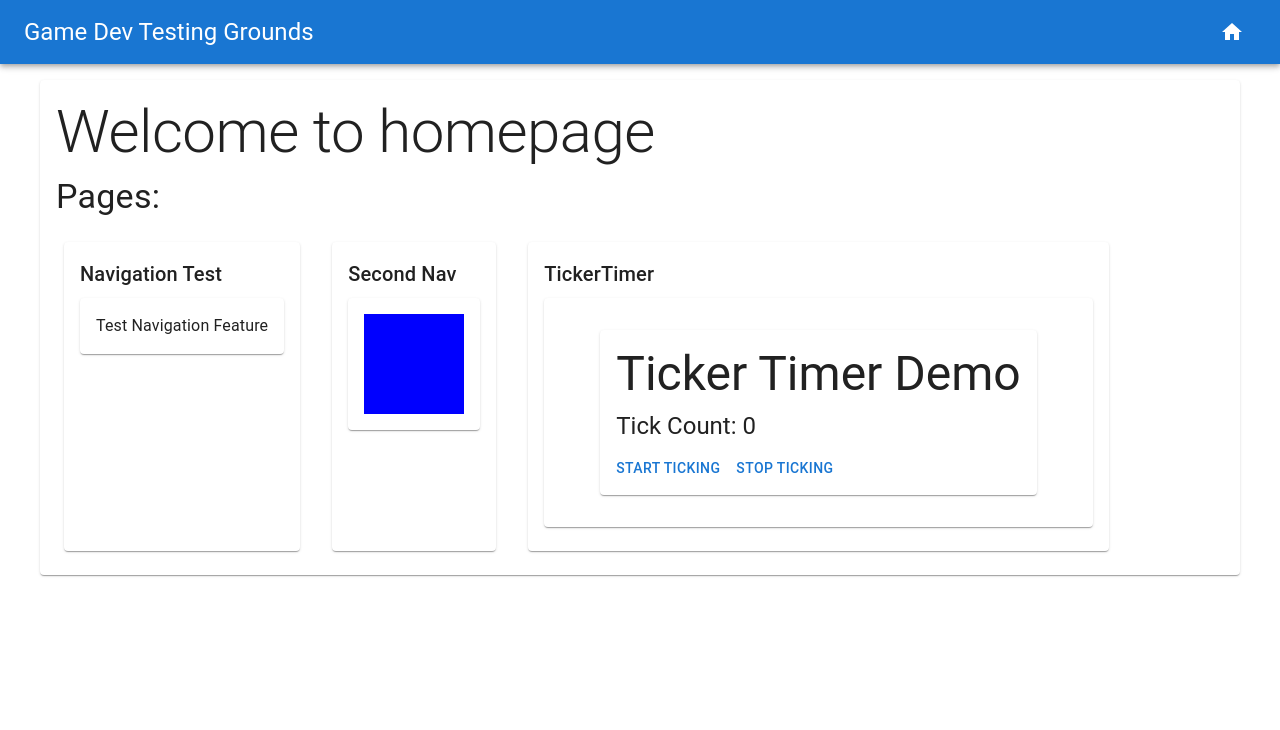
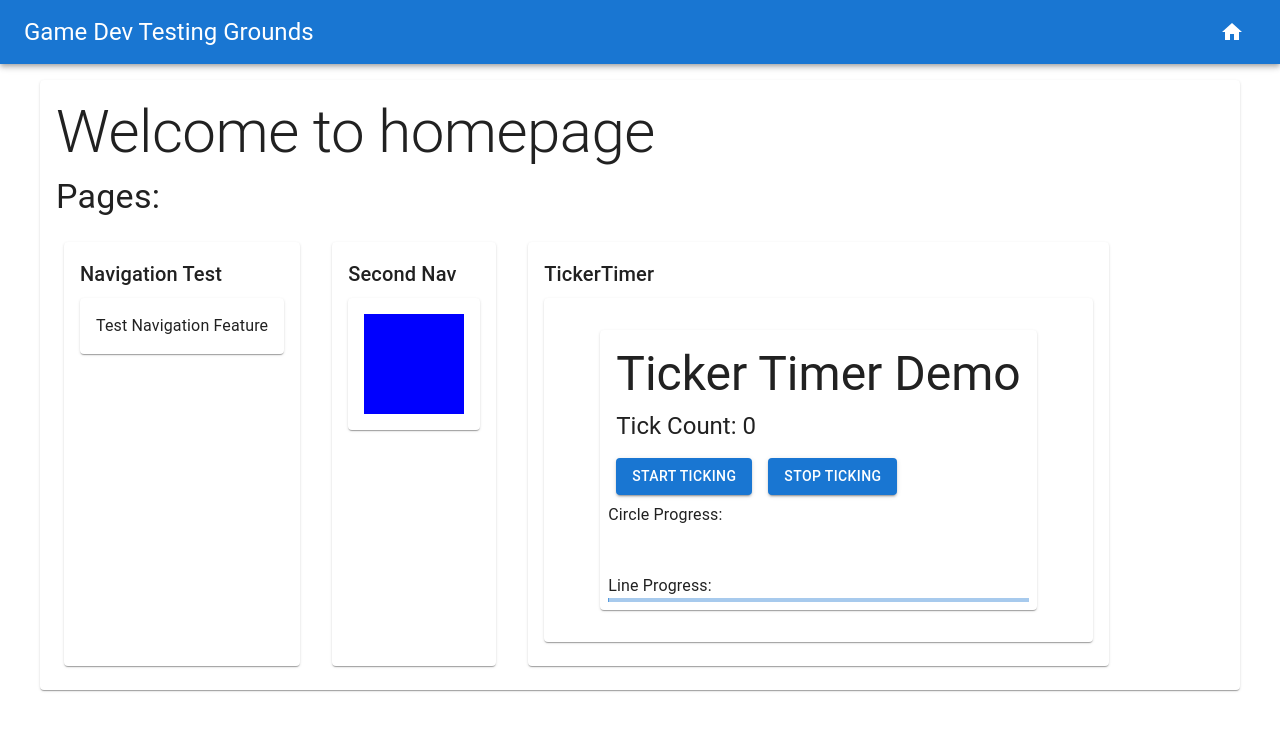
Before and after one commit to wrdecurtins/game-dev-testground, a React (Vite) app: page / in a window 1280 px wide. Shown: the top 730 px of the page. Built offline with nearby package versions, Linux system fonts and the light colour scheme.

Commit message:
fix key error, update button look

```diff
--- a/src/routes/home.tsx
+++ b/src/routes/home.tsx
@@ -24,6 +24,7 @@ export default function Home() {
         {Object.entries(demoRoutes).map(([name, route]) => {
           return (
             <PageTile
+              key={name}
               name={name}
               route={route.path}
               elementPreview={route.element}
--- a/src/routes/ticker.tsx
+++ b/src/routes/ticker.tsx
@@ -1,5 +1,8 @@
 import {
- Typography, Button
+ Typography, Button,
+ CircularProgress, Box,
+ ButtonProps,
+ LinearProgress
 } from "@mui/material";
 import PagePaper from "../components/page-paper";
 import { useState } from "react";
@@ -8,12 +11,22 @@ import { useTickerTimer } from "../ticker/useTicker";
 export function TickerDemo() {
 
   const [count, setCount] = useState(0);
+  const [circle, setCircle] = useState(0);
+  const [line, setLine] = useState(0);
 
-  const tickerTimer = useTickerTimer({ tickSpeed: 50 });
+  const tickerTimer = useTickerTimer({ tickSpeed: 100 });
 
   tickerTimer.setTickMethod((context) => {
     setCount(context.tickCount);
+    setCircle(count % 100);
+    setLine((count / 2) % 100);
   });
+
+  function StyledButton(props: ButtonProps) {
+    return (
+      <Button variant="contained" sx={{ m: 1 }} {...props} />
+    );
+  }
 
   return (
     <PagePaper>
@@ -23,16 +36,30 @@ export function TickerDemo() {
       <Typography variant="h5" sx={{ margin: 1 }}>
         Tick Count: {count}
       </Typography>
-      <Button onClick={() => {
+      <Box>
+        <StyledButton onClick={() => {
           tickerTimer.startTicking();
         }}>
           Start Ticking
-      </Button>
-      <Button onClick={() => {
+        </StyledButton>
+        <StyledButton onClick={() => {
           tickerTimer.stopTicking();
         }}>
           Stop Ticking
-      </Button>
+        </StyledButton>
+      </Box>
+      <Box>
+        <Typography>
+          Circle Progress:
+        </Typography>
+        <CircularProgress variant="determinate" value={circle}/>
+      </Box>
+      <Box>
+        <Typography>
+          Line Progress:
+        </Typography>
+        <LinearProgress variant="determinate" value={line}/>
+      </Box>
     </PagePaper>
   );
 }
```
Lines whose indentation alone changed are shown as unchanged.
